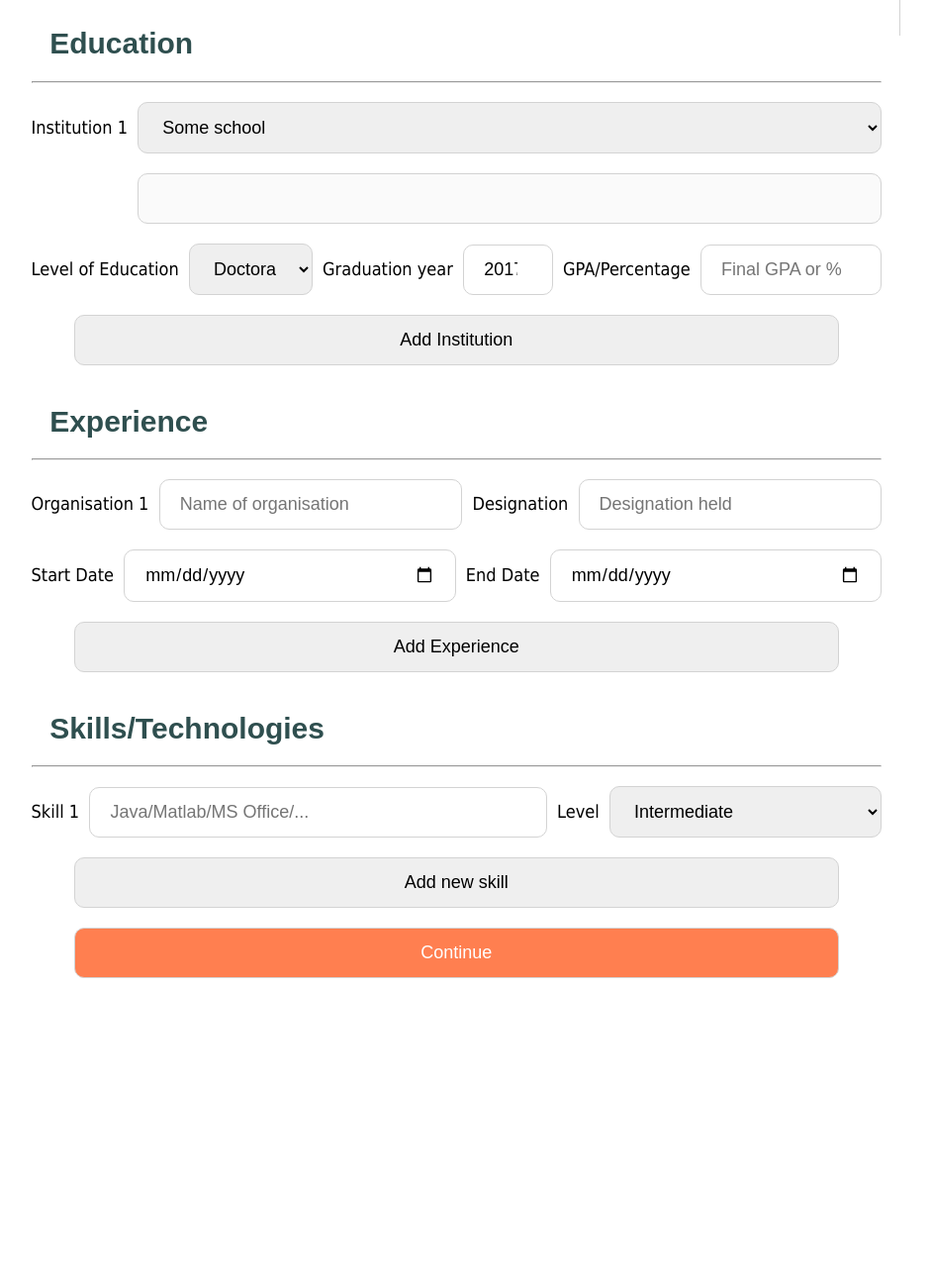
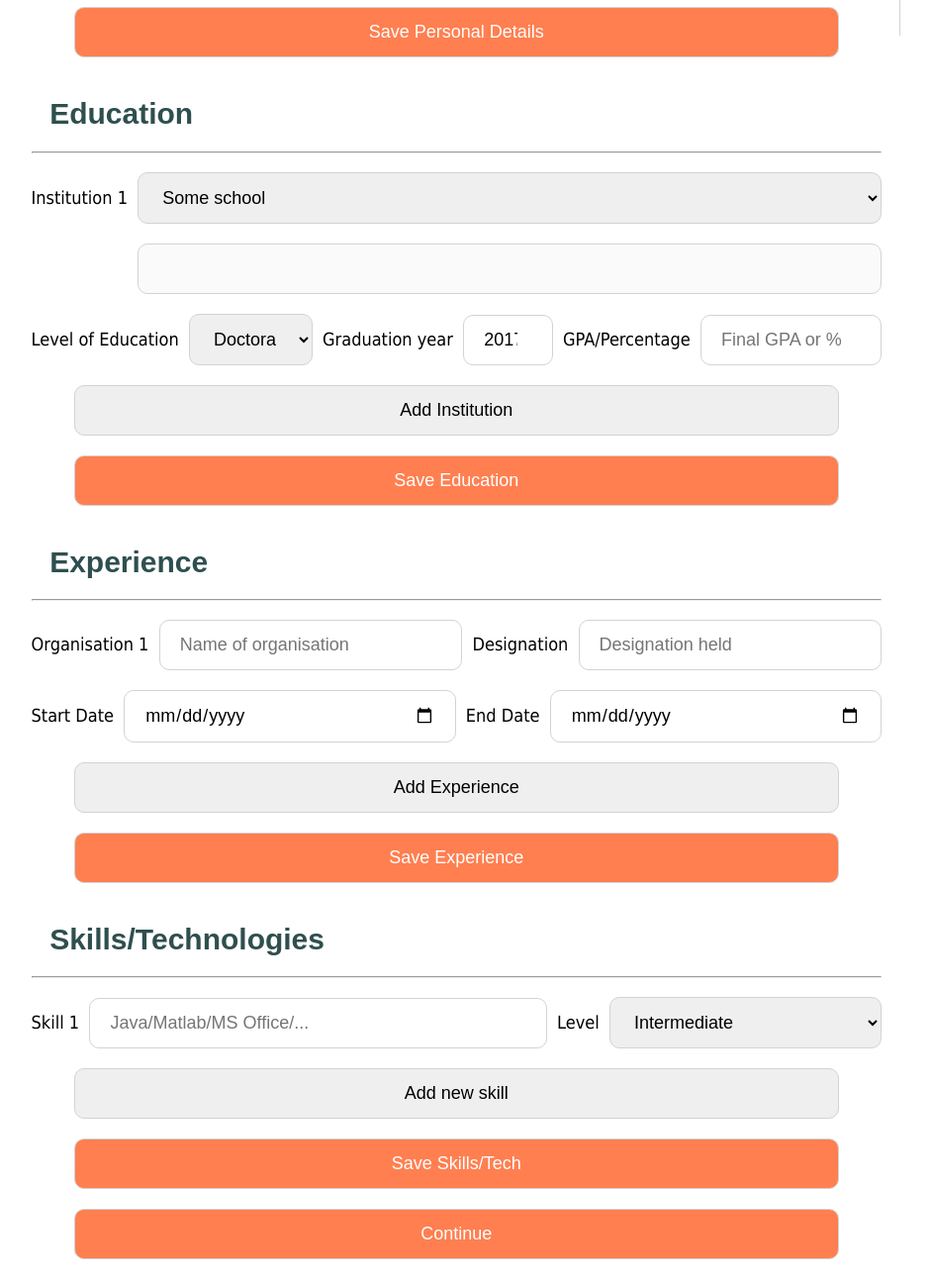
Before and after one commit to nicolebd/ResumerBuilder, a plain HTML site: page editcreate.html in a window 1280 px wide. Shown: the part 825-2125 px from the top of the page at 99% size, without its empty margins (27-968 px from the left). Before the commit the page ends 1841 px from the top, so only its background shows below. Drawn offline with Linux system fonts and the light colour scheme.

Commit message:
Added save buttons for each section

```diff
--- a/editcreate.html
+++ b/editcreate.html
@@ -423,6 +423,7 @@ h1 {
 							<label for="github" style="display:table-cell; width:1px">Github&nbsp;&nbsp;</label>
 							<input type = "text" width = "20" id = "github" placeholder = "Link to personal github page" style="display:table-cell; width:100%" >
 						</div>
+						<input type = "submit" value = "Save Personal Details" onclick = "">
 
 
 
@@ -452,6 +453,8 @@ h1 {
 						</div>
 						<input type = "button" id = "add_ins" value = "Add Institution" onclick = "addInst()">
 
+						<input type = "submit" value = "Save Education" onclick = "">
+
 
 
 						<h1>Experience</h1>
@@ -470,6 +473,8 @@ h1 {
 						</div>
 						<input type = "button" id = "add_exp" value = "Add Experience" onclick = "addExp()">
 
+						<input type = "submit" value = "Save Experience" onclick = "">
+
 
 						<h1>Skills/Technologies</h1>
 						<hr>
@@ -485,6 +490,9 @@ h1 {
 						</div>
 						<input type = "button" id = "add_skill" value = "Add new skill" onclick = "addSkill()">
 
+
+						<input type = "submit" value = "Save Skills/Tech" onclick = "">
+
 						<input type = "submit" value = "Continue" onclick = "">
 
 					</form>
```
